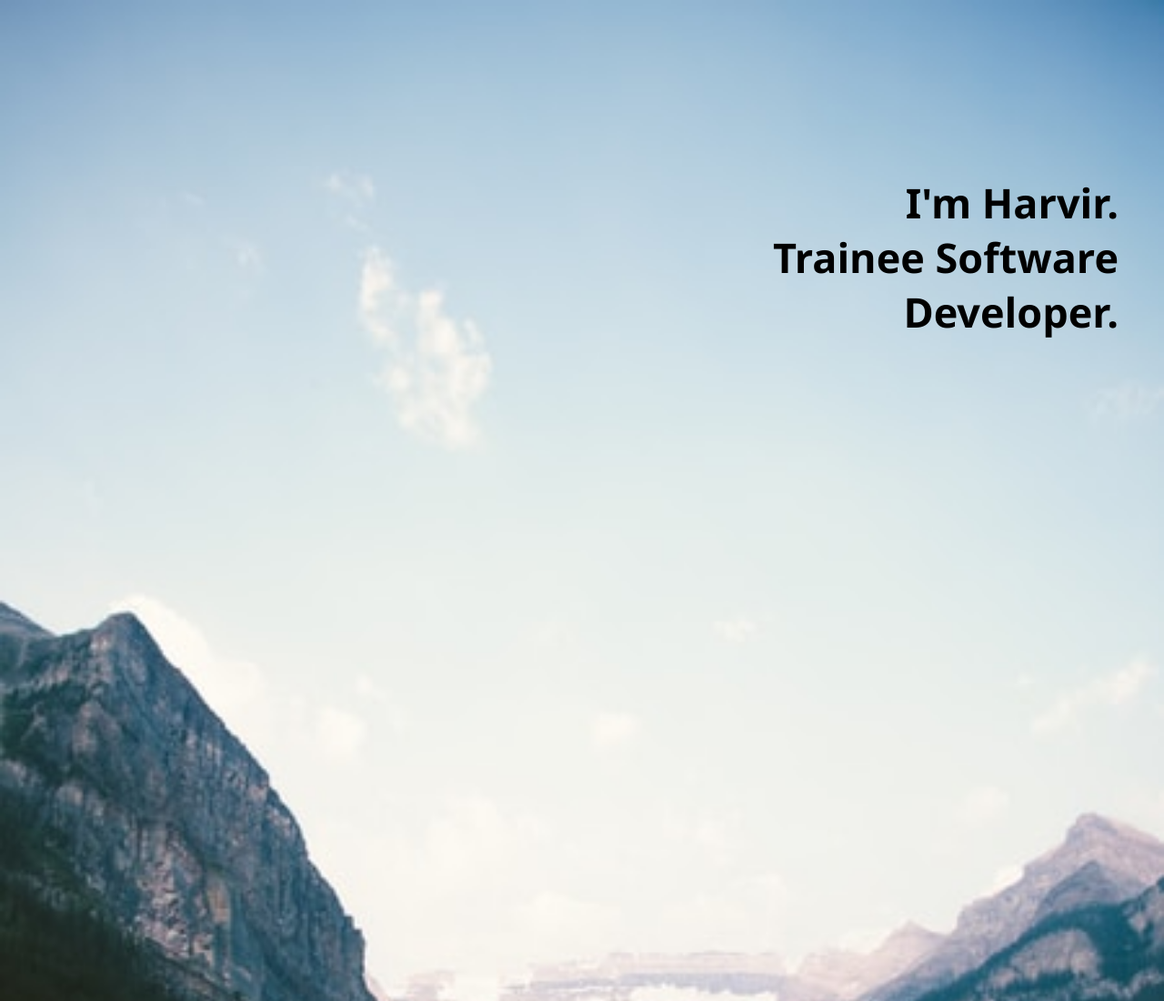
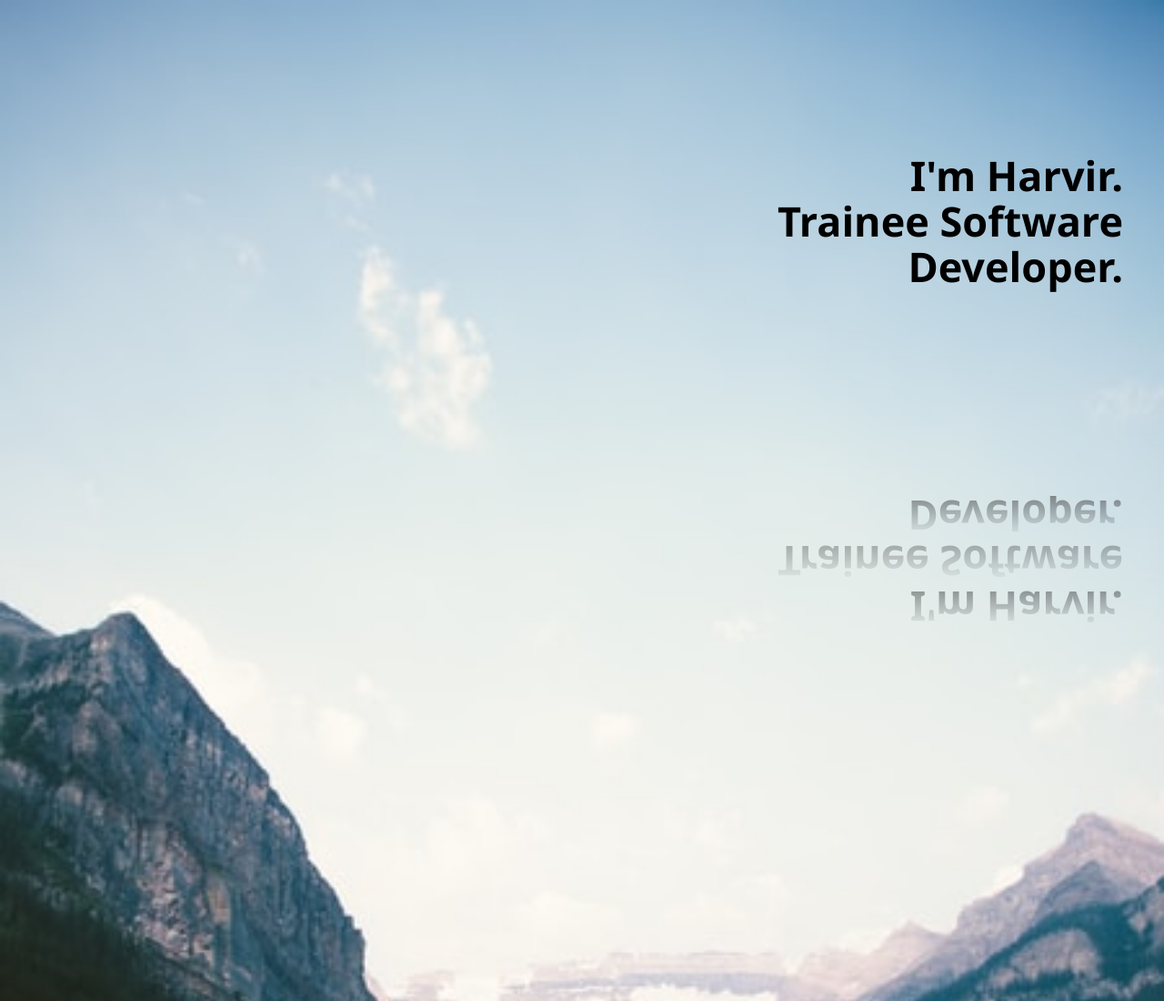
Before and after one commit to Harvir98/Portfolio-Project, a plain HTML site: page index.html in a window 1280 px wide. Shown: the top 1100 px of the page at 91% size. Drawn offline with Linux system fonts and the light colour scheme.

Commit message:
added reflection to text on landing (might remove)

```diff
--- a/index.html
+++ b/index.html
@@ -23,13 +23,14 @@
 
     <!-- MAINBODY -->
     <main class="main">
+      <!-- BACKGROUND IMAGE -->
       <img src="./images/mountain.jpeg" alt="Background Image" class="main__backgroundimage">
-      <div<i class="fas fa-bars"></i></div>
+      <!-- MENU ICON -->
+      <div<i class="fas fa-bars main__menu"></i></div>
+      <!-- TEXT -->
       <div class="main__name">I'm Harvir.</div>
       <div class="main__TS">Trainee Software </div>
       <div class="main__developer">Developer.</div>
-
-
     </main>
 
     <section>ABOUT/SKILLS</section>
--- a/main.scss
+++ b/main.scss
@@ -7,9 +7,6 @@ $secondary-color: #A9D0C9;
 // Font
 
 $priamry-font: 'Segoe UI', Roboto, Oxygen, Ubuntu, Cantarell, 'Open Sans', 'Helvetica Neue', sans-serif;
-
-
-
 
 * {
   padding: 0px;
@@ -25,36 +22,39 @@ $priamry-font: 'Segoe UI', Roboto, Oxygen, Ubuntu, Cantarell, 'Open Sans', 'Helv
     width: 100%;
   }
 
+  &__menu {
+    font-size: 50px;
+  }
+
   &__name {
+    // use mixinpanel to reduce code as majority is repeated in name, ts and dev
     position: absolute;
     font-size: 45px;
-    right: 50px;
-    top: 200px;
+    right: 45px;
+    top: 170px;
     font-weight: bold;
     font-family: $priamry-font;
+    -webkit-box-reflect: above -520px linear-gradient(transparent, rgb(255, 255, 255, 0.4));
   }
 
   &__TS {
     position: absolute;
     font-size: 45px;
-    right: 50px;
-    top: 260px;
+    right: 45px;
+    top: 220px;
     font-weight: bold;
     font-family: $priamry-font;
+    -webkit-box-reflect: above -420px linear-gradient(transparent, rgb(255, 255, 255, 0.3));
   }
 
   &__developer {
     position: absolute;
     font-size: 45px;
-    right: 50px;
-    top: 320px;
+    right: 45px;
+    top: 270px;
     font-weight: bold;
     font-family: $priamry-font;
-  }
-
-  &__fa-bars {
-    position: absolute;
-    font-size: 100px;
+    -webkit-box-reflect: above -320px linear-gradient(transparent, rgb(255, 255, 255, 0.4));
   }
 }
 
```
Also changed, not shown: main.css.
